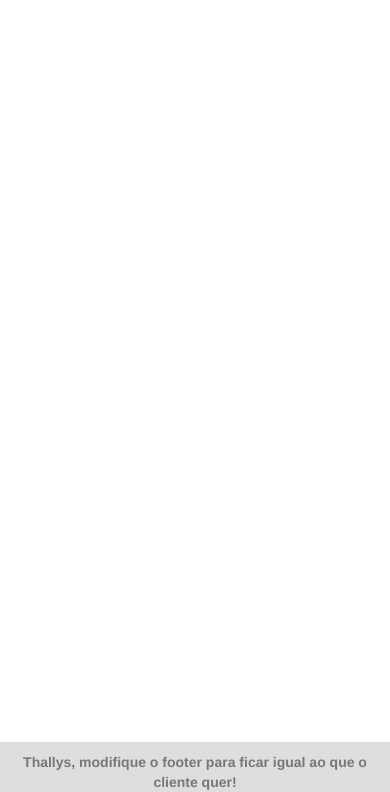
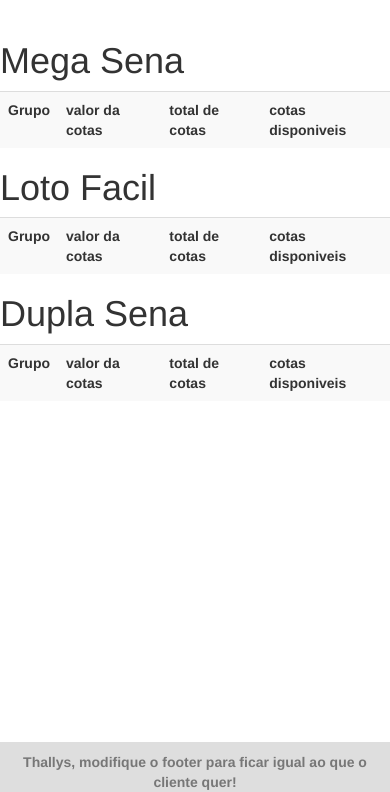
Before and after one commit to xulipaxulepa/amigosdasorte, a CodeIgniter app: page /database/ in a window 390 px wide; the page is wider, and only the part inside the window is pictured. Shown: the part 52-844 px from the top of that part. Run offline with CodeIgniter, Linux system fonts and the light colour scheme; tables that the repository leaves empty or names only in its code hold one stand-in row (values such as "Sample post"); lists and menus that the app fills with data are empty; some libraries are stand-ins or nearby versions.

Commit message:
melhoria no site e adições para deixa-lo mais parecido com o exigido pelo cliente

```diff
--- a/application/controllers/Bolao.php
+++ b/application/controllers/Bolao.php
@@ -35,7 +35,7 @@
     }
 
     public function consultar() {
-        $bolao = $this->InstituicaoDAO->get_all();
+        $bolao = $this->BolaoDAO->get_all();
         $dados = array(
             'titulo' => 'Amigos Da Sorte',
             'tela' => 'bolao/consultar',
--- a/application/controllers/Inicio.php
+++ b/application/controllers/Inicio.php
@@ -10,12 +10,15 @@
         $this->load->library('form_validation');
         $this->load->helper('array');
         $this->load->library('table');
+        $this->load->model('Bolao_model', "BolaoDAO");
     }
 
     public function index() {
+        $bolao = $this->BolaoDAO->get_all();
         $dados = array(
             'titulo' => 'Amigos da Sorte',
             'tela' => 'paginasStaticas/inicio',
+            'bolao'=> $bolao
         );
         $this->load->view("exibirDados", $dados);
     }
--- a/application/views/paginasStaticas/inicio.php
+++ b/application/views/paginasStaticas/inicio.php
@@ -0,0 +1,108 @@
+
+<div class="row">
+    <div class="col-md-2"></div>
+    <div class="col-md-8">
+
+        <h1>Mega Sena</h1>
+        <table class="table table-striped">
+            <tr>
+                <th>Grupo</th>
+                <th>valor da cotas</th>
+                <th>total de cotas</th>
+                <th>cotas disponiveis</th>
+
+            </tr>
+            <?php
+            foreach ($bolao->result() as $boloes) {
+                if($boloes->jogo == 'Mega Sena'):
+                echo '<tr>';
+                echo '<td>';
+                echo $boloes->grupo;
+                echo '</td>';
+                echo '<td>';
+                echo $boloes->valorcota;
+                echo '</td>';
+                echo '<td>';
+                echo $boloes->totalcota;
+                echo '</td>';
+                echo '<td>';
+                echo $boloes->cotadisponivel;
+                echo '</td>';
+                echo '<td>';
+                endif;
+
+                }
+            ?>
+
+        </table>
+
+        <h1>Loto Facil</h1>
+        <table class="table table-striped">
+            <tr>
+                <th>Grupo</th>
+                <th>valor da cotas</th>
+                <th>total de cotas</th>
+                <th>cotas disponiveis</th>
+
+            </tr>
+            <?php
+            foreach ($bolao->result() as $boloes) {
+                if($boloes->jogo == 'Loto Fácil'):
+                echo '<tr>';
+                echo '<td>';
+                echo $boloes->grupo;
+                echo '</td>';
+                echo '<td>';
+                echo $boloes->valorcota;
+                echo '</td>';
+                echo '<td>';
+                echo $boloes->totalcota;
+                echo '</td>';
+                echo '<td>';
+                echo $boloes->cotadisponivel;
+                echo '</td>';
+                echo '<td>';
+                endif;
+
+                }
+            ?>
+
+        </table>
+
+        <h1>Dupla Sena</h1>
+        <table class="table table-striped">
+            <tr>
+                <th>Grupo</th>
+                <th>valor da cotas</th>
+                <th>total de cotas</th>
+                <th>cotas disponiveis</th>
+
+            </tr>
+            <?php
+            foreach ($bolao->result() as $boloes) {
+                if($boloes->jogo == 'Dupla Sena'):
+                echo '<tr>';
+                echo '<td>';
+                echo $boloes->grupo;
+                echo '</td>';
+                echo '<td>';
+                echo $boloes->valorcota;
+                echo '</td>';
+                echo '<td>';
+                echo $boloes->totalcota;
+                echo '</td>';
+                echo '<td>';
+                echo $boloes->cotadisponivel;
+                echo '</td>';
+                echo '<td>';
+                endif;
+
+                }
+            ?>
+
+        </table>
+
+    </div>
+
+    <div class="col-md-2"></div>
+</div>
```
Also changed, not shown: application/views/bolao/consultar.php (+12 -30 lines).
